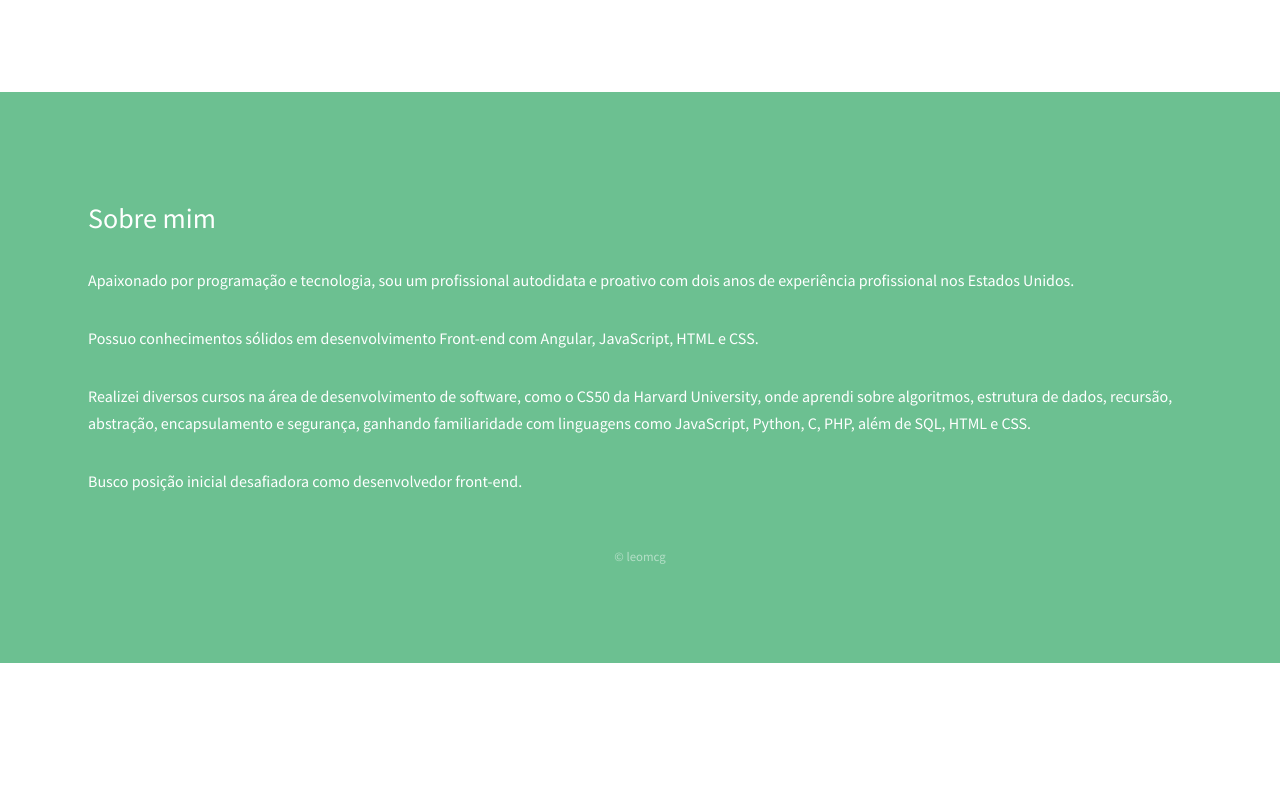
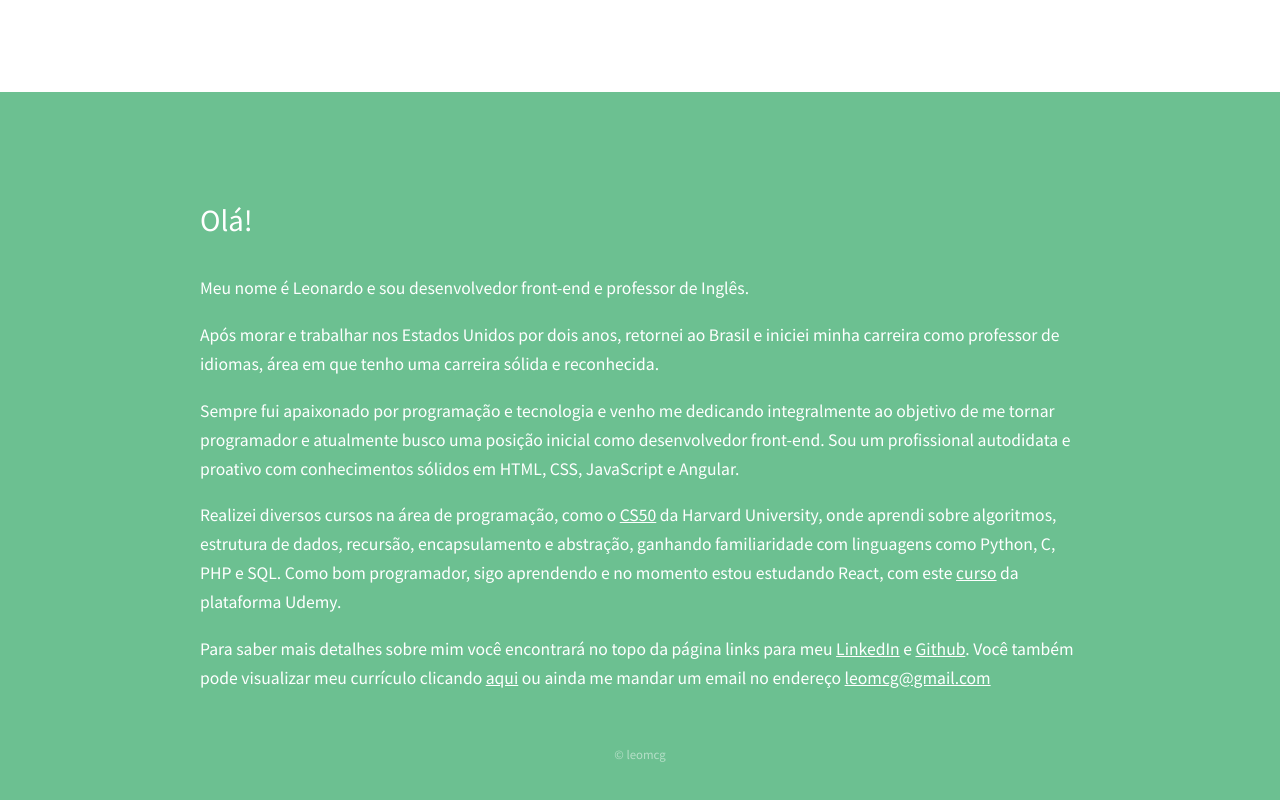
Before and after one commit to leomcg/portfolio, a plain HTML site: page index.html in a window 1280 px wide. Shown: the part 1808-2608 px from the top of the page. Before the commit the page ends 2471 px from the top, so only its background shows below. Drawn offline with nearby package versions, Linux system fonts and the light colour scheme; files whose address does not match are found by name.

Commit message:
improved about me section

```diff
--- a/assets/css/main.css
+++ b/assets/css/main.css
@@ -3,6 +3,13 @@
 @import "https://fonts.googleapis.com/css?family=Source+Sans+Pro:300,400,600";
 
 
+.hyphenate {
+  overflow-wrap: break-word;
+  word-wrap: break-word;
+  -webkit-hyphens: auto;
+  -ms-hyphens: auto;
+  hyphens: auto;
+}
 
 #header {
   font-size: 1.1em !important;
@@ -15,18 +22,43 @@
   margin-bottom: 6em;
 }
 
+.contact {
+  font-size: 1.1em;
+}
+
 @media screen and (max-width: 480px) {
   .app-button {
     margin-bottom: 1em;
   }
+  .contact {
+    font-size: 1em;
+  }
+
 }
 /* Contact */
 .link-icon {
-  display: inline-block !important;
+  display: inline !important;
 }
 
 .contact {
   list-style: none;
+}
+
+.contact p {
+  margin-bottom: 1em;
+}
+
+.contact li {
+  margin-left: 1.2em;
+  margin-right: 1em;
+  padding: 0;
+  max-width: 50em;
+  margin: auto
+}
+
+.contact ul {
+  margin-left: 0 !important;
+  padding: 0 !important;
 }
 
 /* Reset */
@@ -1654,7 +1686,7 @@
 		}
 
 	a {
-		color: #6cc091;
+		color: #FFF;
 		text-decoration: underline;
 	}
 
@@ -2308,7 +2340,7 @@
 	ul {
 		list-style: disc;
 		margin: 0 0 2em 0;
-		padding-left: 1em;
+		padding-left: 0;
 	}
 
 		ul li {
--- a/index.html
+++ b/index.html
@@ -15,14 +15,14 @@
   <!-- Header -->
   <header id="header">
     <div class="inner">
-      <a href="index.html" class="logo">Leonardo Gonçalves</a>
+      <a href="index.html" class="logo title-header">Leonardo Gonçalves</a>
 
-      <a target="_blank" href="https://www.linkedin.com/in/leomcg/"><i class="fa fa-linkedin"
+      <a target="_blank" href="https://www.linkedin.com/in/leomcg/"><i class="fa fa-linkedin title-header"
           aria-hidden="true"></i></a>
-      <a target="_blank" href="https://github.com/leomcg"><i class="fa fa-github" aria-hidden="true"></i></a>
+      <a target="_blank" href="https://github.com/leomcg"><i class="fa fa-github title-header" aria-hidden="true"></i></a>
       <a target="_blank" href="assets/files/cv-leonardo-goncalves.pdf"><i
-          class="fa fa-file-text" aria-hidden="true"></i></a>
-      <a target="_blank" href="mailto:leomcg@gmail.com"><i class="fa fa-envelope" aria-hidden="true"></i></a>
+          class="fa fa-file-text title-header" aria-hidden="true"></i></a>
+      <a target="_blank" href="mailto:leomcg@gmail.com"><i class="fa fa-envelope title-header" aria-hidden="true"></i></a>
     </div>
   </header>
 
@@ -122,17 +122,16 @@
 
     <div class="inner">
       <section>
-        <ul class="contact">
+        <ul class="contact hyphenate">
           <li>
-            <h3 class="contato">Sobre mim</h3>
-            <p>Apaixonado por programação e tecnologia, sou um profissional autodidata e proativo com dois anos de
-              experiência profissional nos Estados Unidos.</p>
-            <p>Possuo conhecimentos sólidos em desenvolvimento Front-end com Angular, JavaScript, HTML e CSS.</p>
-            <p>Realizei diversos cursos na área de desenvolvimento de software, como o CS50 da Harvard
-              University, onde aprendi sobre algoritmos, estrutura de dados, recursão, abstração, encapsulamento e
-              segurança, ganhando familiaridade com linguagens como JavaScript, Python, C, PHP, além de SQL, HTML e CSS.
-            </p>
-            <p>Busco posição inicial desafiadora como desenvolvedor front-end.</p>
+            <h3 class="contato">Olá!</h3>
+            <p>Meu nome é Leonardo e sou desenvolvedor front-end e professor de Inglês.</p>
+            <p>Após morar e trabalhar nos Estados Unidos por dois anos, retornei ao Brasil e iniciei minha carreira como professor de idiomas, área em que tenho uma carreira sólida e reconhecida.</p>
+            <p>Sempre fui apaixonado por programação e tecnologia e venho me dedicando integralmente ao objetivo de me tornar programador e atualmente busco uma posição inicial como desenvolvedor front-end.  Sou um profissional autodidata e proativo com conhecimentos sólidos em HTML, CSS, JavaScript e Angular.</p>
+            <p>Realizei diversos cursos na área de programação, como o <a target="_blank" href="https://online-learning.harvard.edu/course/cs50-introduction-computer-science">CS50</a> da Harvard University, onde aprendi sobre algoritmos, estrutura de dados, recursão, encapsulamento e abstração, ganhando familiaridade com linguagens como Python, C, PHP e SQL. Como bom programador, sigo aprendendo e no momento estou estudando React, com este <a target="_blank" href="https://www.udemy.com/course/react-redux/">curso</a> da plataforma Udemy. </p>
+            <p>Para saber mais detalhes sobre mim você encontrará no topo da página links para meu <a target="_blank" href="https://www.linkedin.com/in/leomcg">LinkedIn</a> e <a target="_blank" href="https://www.github.com/leomcg">Github</a>. Você também pode visualizar meu currículo clicando <a target="_blank" href="assets/files/cv-leonardo-goncalves.pdf">aqui</a> ou ainda me mandar um email no endereço <a target="_blank" href="mailto:leomcg@gmail.com">leomcg@gmail.com</a></p>
+
+
 
           </li>
         </ul>
```
